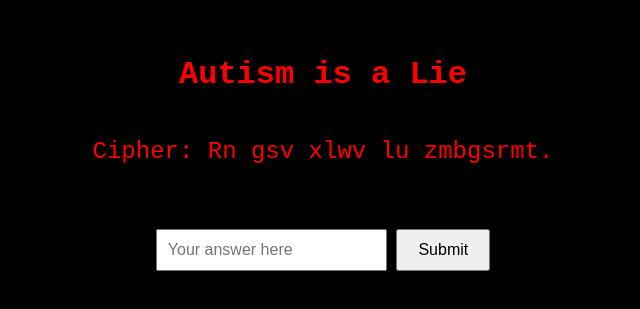
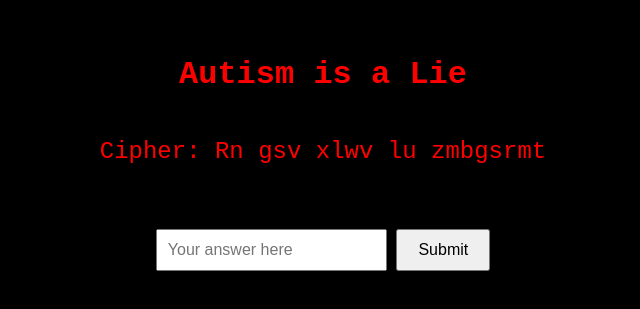
Before and after one commit to Waitlists/waitlists.github.io, a plain HTML site: page autism.html in a window 1280 px wide. Shown: the part 255-564 px from the top of the page, without its empty margins (317-957 px from the left). Drawn offline with Linux system fonts and the light colour scheme.

Commit message:
Update autism.html

```diff
--- a/autism.html
+++ b/autism.html
@@ -44,7 +44,7 @@
 <body>
     <h1>Autism is a Lie</h1>
     <div class="cipher">
-        <p>Cipher: Rn gsv xlwv lu zmbgsrmt.</p>
+        <p>Cipher: Rn gsv xlwv lu zmbgsrmt</p>
     </div>
 
     <div class="input-container">
```
